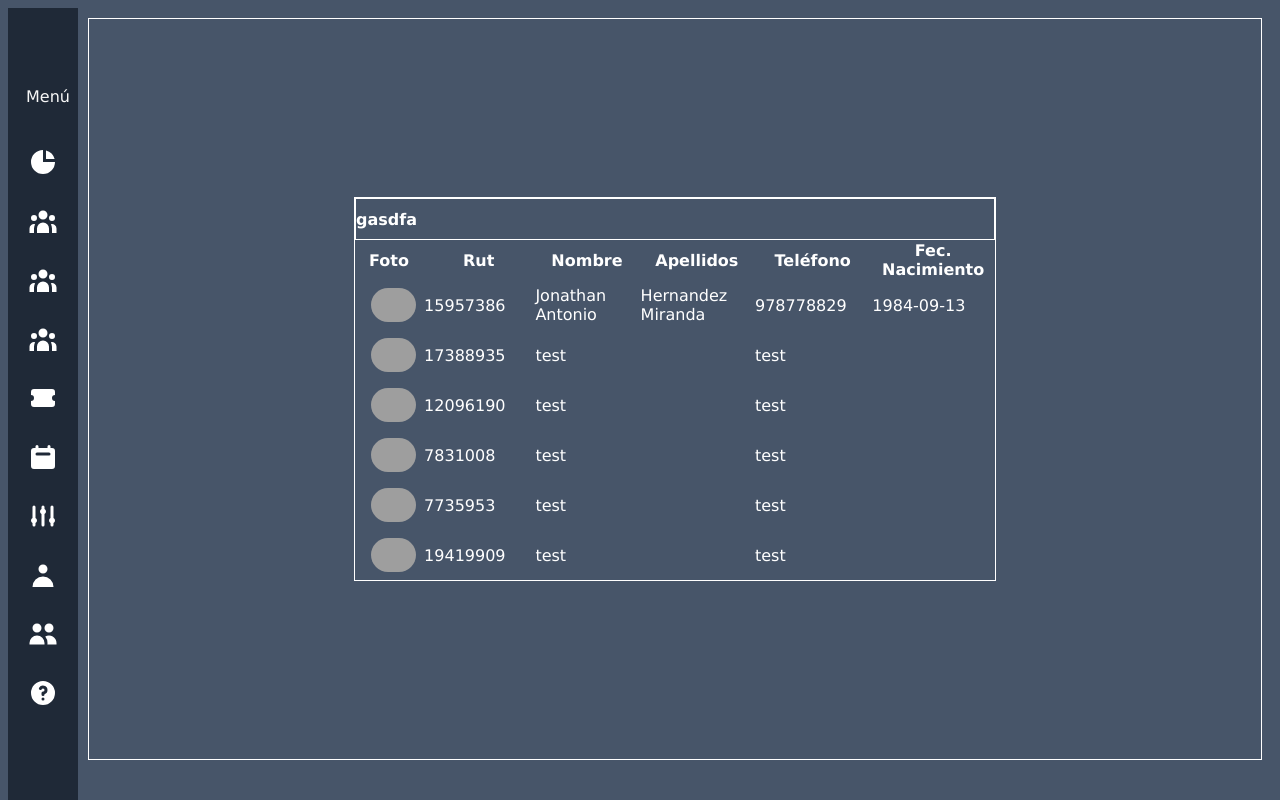
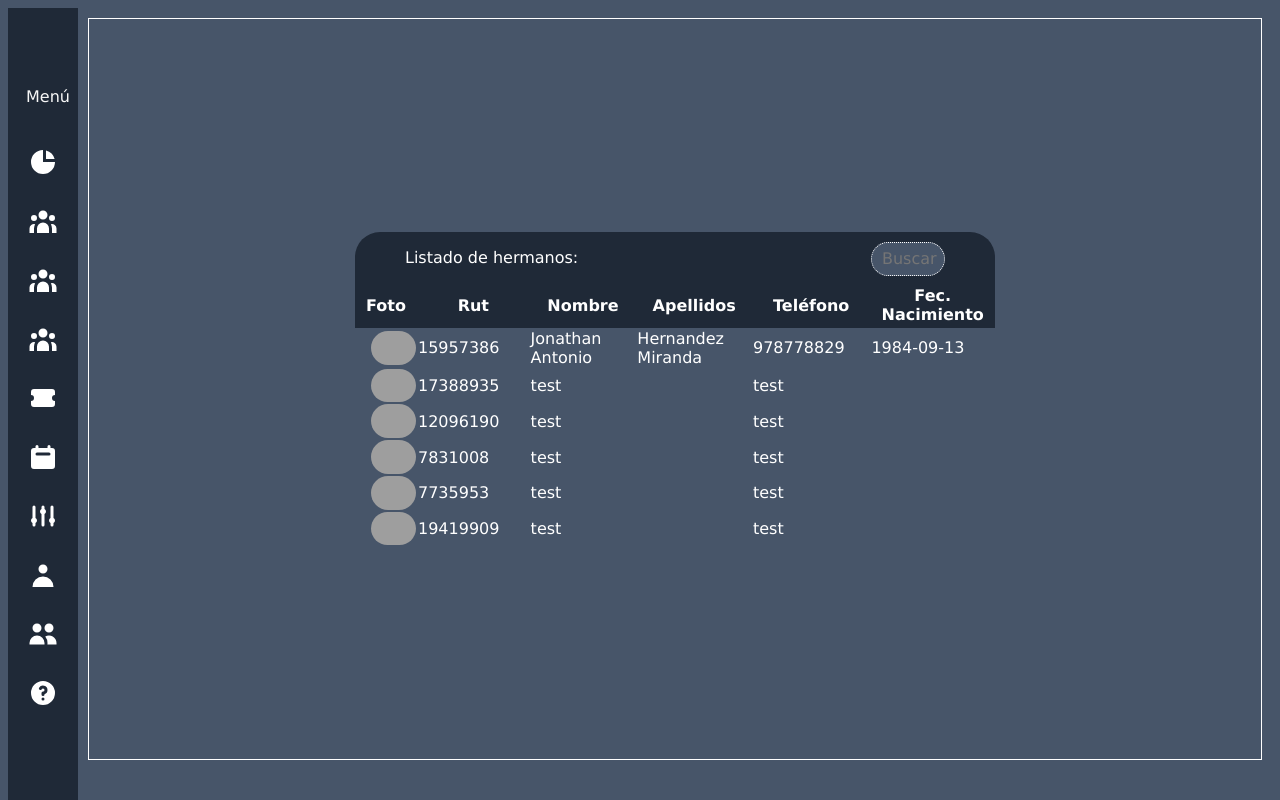
Before and after one commit to Jhernandez84/BDIver2, a Next.js app: page /home in a window 1280 px wide. Shown: the top 800 px of the page. Built offline with nearby package versions, Linux system fonts and the light colour scheme; grey boxes are pictures that could not be loaded.

Commit message:
ajusta componente tablas

```diff
--- a/src/app/home/page.jsx
+++ b/src/app/home/page.jsx
@@ -81,8 +81,8 @@ const Home = () => {
           <ModalUserData closeModal={closeModal} item={selectedItem}/>
         )}
           <div className="container-finder-summary-header">
-            <h1>gasdfa</h1>
-
+            <p>Listado de hermanos:</p>
+            <input type="text" placeholder="Buscar" onChange={()=>{1}} className="search-icon"/>
           </div>
 
 
--- a/src/app/home/styles.css
+++ b/src/app/home/styles.css
@@ -1,6 +1,5 @@
 * {
   color: white;
-  background: #475569;
   font-family: "Lucida Sans", "Lucida Sans Regular", "Lucida Grande",
     "Lucida Sans Unicode", Geneva, Verdana, sans-serif;
   font-size: medium;
@@ -9,15 +8,46 @@
 .container {
   display: flex;
   flex-direction: column;
-  border-color: #0f766e;
-  border: solid 1px;
+  /* border-color: #0f766e; */
+  /* border: solid 1px; */
   max-width: 50vw;
 }
 
 .container .container-finder-summary-header {
-  border-color: #0f172a;
-  border: solid 1px;
+  display: flex;
+  flex-direction: row;
+  justify-content: space-between;
+  text-align: center;
+  background-color: #1f2937;
+  border-radius: 25px 25px 0 0;
+
 }
+
+.container .container-finder-summary-header p{
+  margin-left: 50px;
+  color: white;
+}
+
+.container .container-finder-summary-header .search-icon{
+  margin-top: 10px;
+  margin-right: 50px;
+  width: 60px;
+  height: 30px;
+  border-color: white;
+  border: dotted 1px;
+  transition: 0.7s ease-in;
+  border-radius: 25px;
+  background-color: #475569;
+  color: white;
+}
+
+.container .container-finder-summary-header .search-icon:hover{
+  width: 300px;
+  border-color: white;
+  border: dotted 1px;
+  transition: 0.5s ease-in;
+}
+
 
 .container .header-container-finder {
   display: flex;
@@ -52,12 +82,11 @@ select {
   border-color: #0f766e;
 }
 
-.container .container-table .table-header {
+.container .container-table-2 .table-header {
   /* display: flex; */
-  height: 35px;
-  background: #1f2937;
+  height: 45px;
+  background-color: #1f2937;
   border-radius: 25px 25px 0 0;
-  border-radius: 25px;
 }
 
 .container .container-table {
@@ -72,21 +101,19 @@ select {
 
 /* Aquí van las configuraciones de las tablas */
 
+
+
 .tbody-profile-row {
   cursor: pointer;
-  height: 50px;
+  /* height: 50px; */
 }
 
 .tbody-profile-row:hover {
-  background: #0f766e;
+  background-color: #0f766e;
 }
 
 .th-text {
   width: 150px;
-}
-
-.th-img {
-  width: 75px;
 }
 
 .tbody-profile-image {
@@ -101,6 +128,7 @@ select {
 .modal-main-data-container {
   display: flex;
   flex-direction: column;
+  background-color:  #1f2937;
 }
 
 .modal-personal-data-section {
@@ -139,7 +167,7 @@ button {
   flex-direction: row;
   justify-content: center;
   font-size: large;
-  background: #111827;
+  /* background: #111827; */
   border-radius: 25px 25px 0 0;
   height: 30px;
   /* text-decoration: underline; */
@@ -181,16 +209,19 @@ label {
   justify-content: center;
 }
 
-.input-personal-data-img {
-  width: 150px;
-}
-
 .input-personal-data-img img {
+  display: flex;
+  flex-direction: column;
+  justify-content: center;
+  align-items: center;
+  width: 180px;
   border-radius: 25px;
 }
 
-.input-personal-data-img :hover {
+.input-personal-data-img img:hover {
   cursor: pointer;
+  width: 150px;
+  transition: 0.5s ease-in;
 }
 
 .btn-modal {
```
